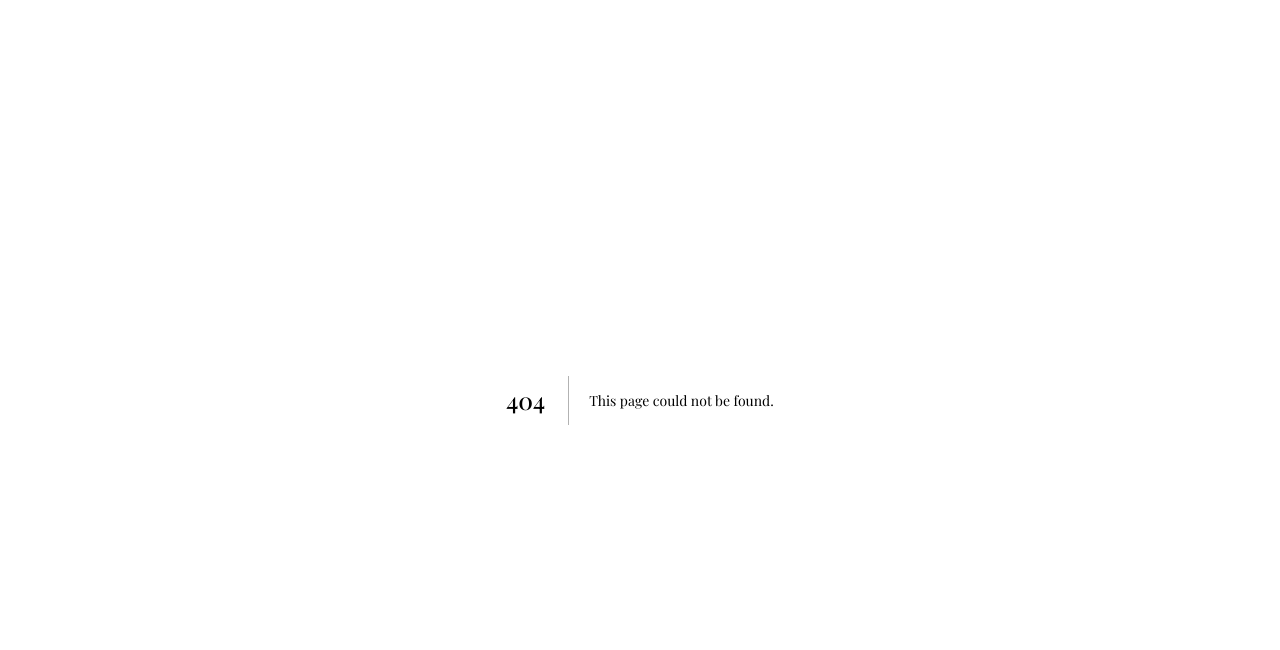
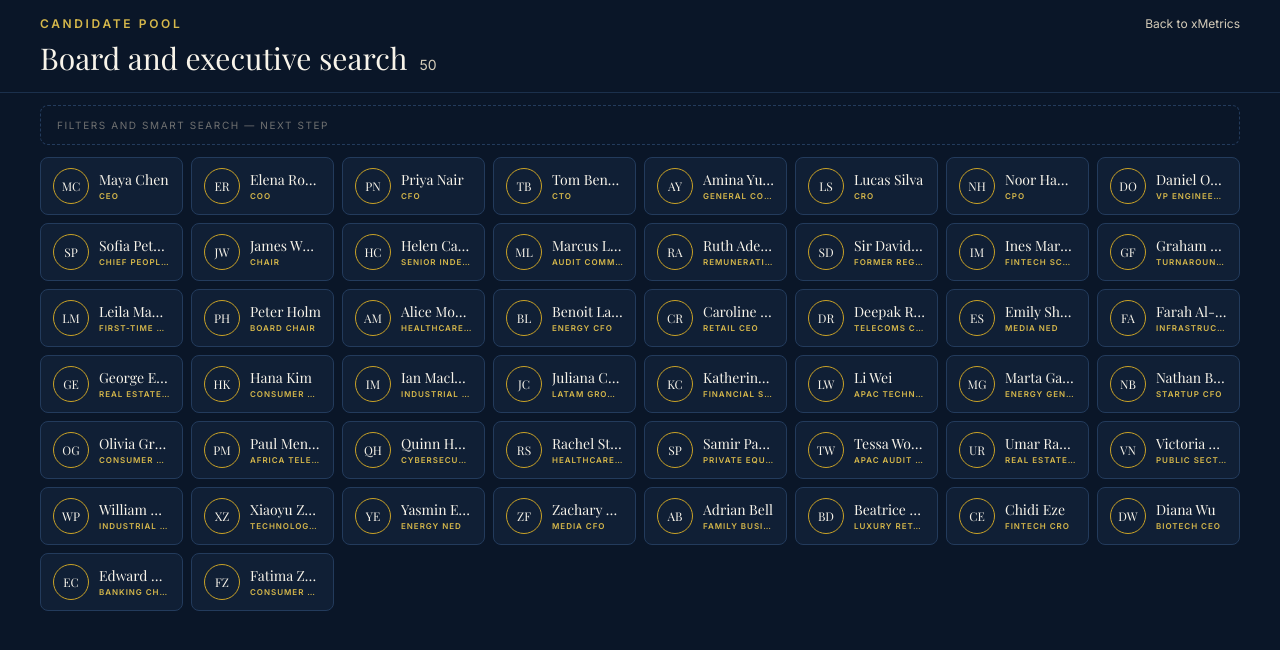
Before and after one commit to asafrubin00/xMetrics, a Next.js app: page /search/pool in a window 1280 px wide. Before the commit this address had no page. Shown: the top 650 px of the page. Built offline with nearby package versions, Linux system fonts and the light colour scheme; a web font is replaced by a local one.

Commit message:
Add candidate pool grid page

```diff
--- /dev/null
+++ b/app/search/pool/page.tsx
@@ -0,0 +1,71 @@
+"use client";
+
+import Link from "next/link";
+import { POOL } from "@/lib/pool.config";
+
+function initials(displayName: string): string {
+  return displayName
+    .trim()
+    .split(/\s+/)
+    .slice(0, 2)
+    .map((part) => part[0]?.toUpperCase())
+    .join("");
+}
+
+export default function CandidatePoolPage() {
+  return (
+    <main className="mx-auto flex h-dvh w-full max-w-[1680px] flex-col overflow-hidden">
+      <header className="shrink-0 border-b border-navy-700/70 px-5 py-4 sm:px-8 lg:px-10">
+        <div className="flex items-start justify-between gap-5">
+          <div>
+            <p className="text-xs font-semibold uppercase tracking-[0.22em] text-gold-400">Candidate pool</p>
+            <div className="mt-2 flex items-baseline gap-3">
+              <h1 className="font-display text-2xl text-cream-50 sm:text-3xl">Board and executive search</h1>
+              <span data-testid="pool-count" className="text-sm text-cream-300">{POOL.length}</span>
+            </div>
+          </div>
+          <Link href="/" className="shrink-0 text-xs text-cream-300 hover:text-cream-50">
+            Back to xMetrics
+          </Link>
+        </div>
+      </header>
+
+      <div
+        aria-label="Reserved for filters and smart search"
+        className="mx-5 my-3 flex h-10 shrink-0 items-center rounded-lg border border-dashed border-navy-700 px-4 text-[10px] uppercase tracking-[0.16em] text-cream-300/50 sm:mx-8 lg:mx-10"
+      >
+        Filters and smart search — next step
+      </div>
+
+      <section
+        aria-label="Candidates"
+        className="min-h-0 flex-1 overflow-y-auto px-5 pb-4 sm:px-8 lg:px-10"
+      >
+        <div className="grid grid-cols-[repeat(auto-fit,minmax(135px,1fr))] gap-2">
+          {POOL.map((candidate) => (
+            <article
+              data-testid="pool-candidate-card"
+              key={candidate.id}
+              className="flex min-w-0 items-center gap-2.5 rounded-lg border border-navy-700 bg-navy-900 px-3 py-2.5 transition hover:-translate-y-0.5 hover:border-gold-500/70 motion-reduce:transform-none"
+            >
+              <div
+                aria-hidden="true"
+                className="flex h-9 w-9 shrink-0 items-center justify-center rounded-full border-[1.5px] border-gold-500 bg-navy-900 font-display text-xs text-cream-50"
+              >
+                {initials(candidate.displayName)}
+              </div>
+              <div className="min-w-0">
+                <h2 className="truncate font-display text-sm leading-5 text-cream-50" title={candidate.displayName}>
+                  {candidate.displayName}
+                </h2>
+                <p className="truncate text-[8px] font-semibold uppercase leading-3 tracking-[0.12em] text-gold-400" title={candidate.role}>
+                  {candidate.role}
+                </p>
+              </div>
+            </article>
+          ))}
+        </div>
+      </section>
+    </main>
+  );
+}
```
Also changed, not shown: 1 other file (tests, documents, lock files or other folders).
